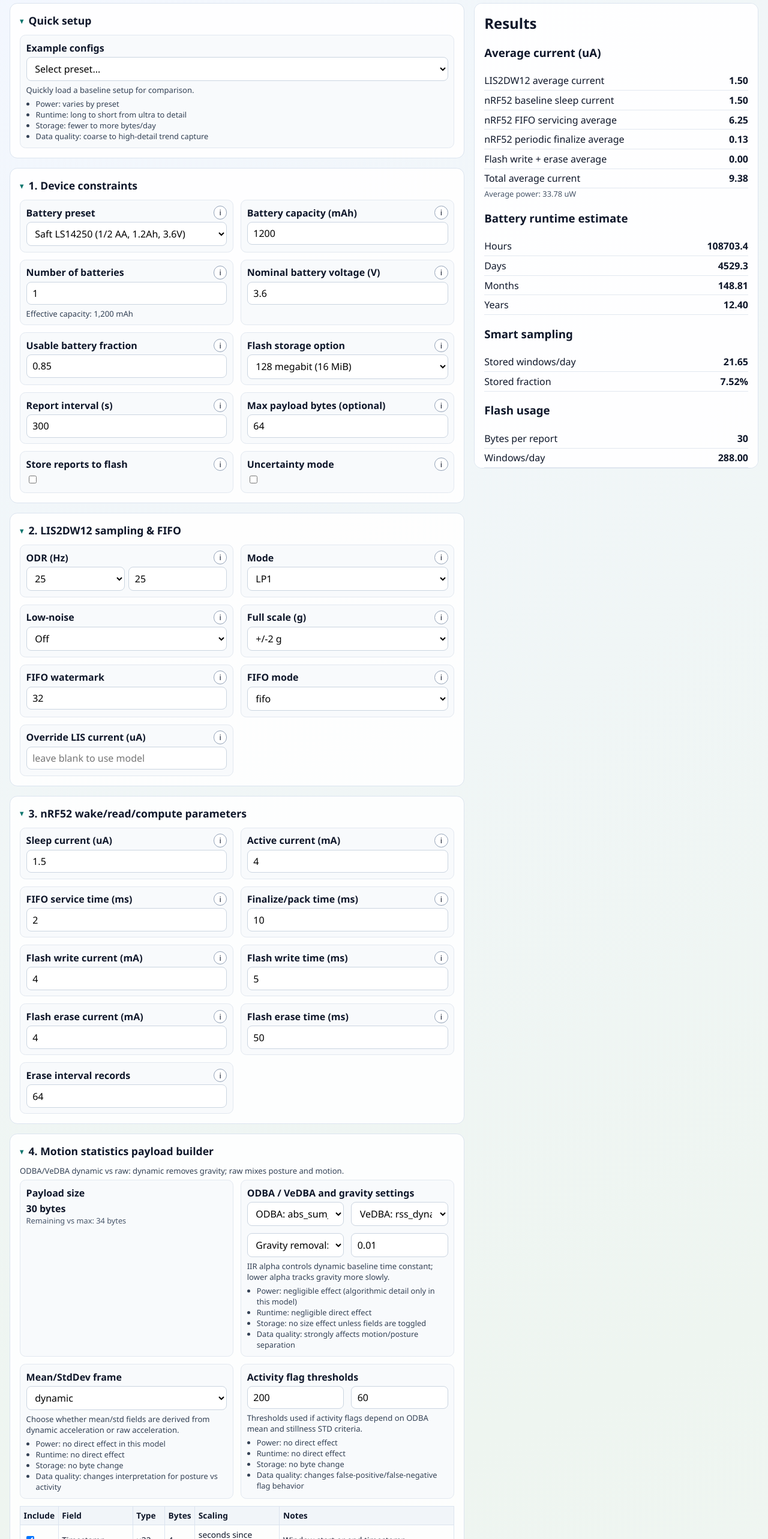
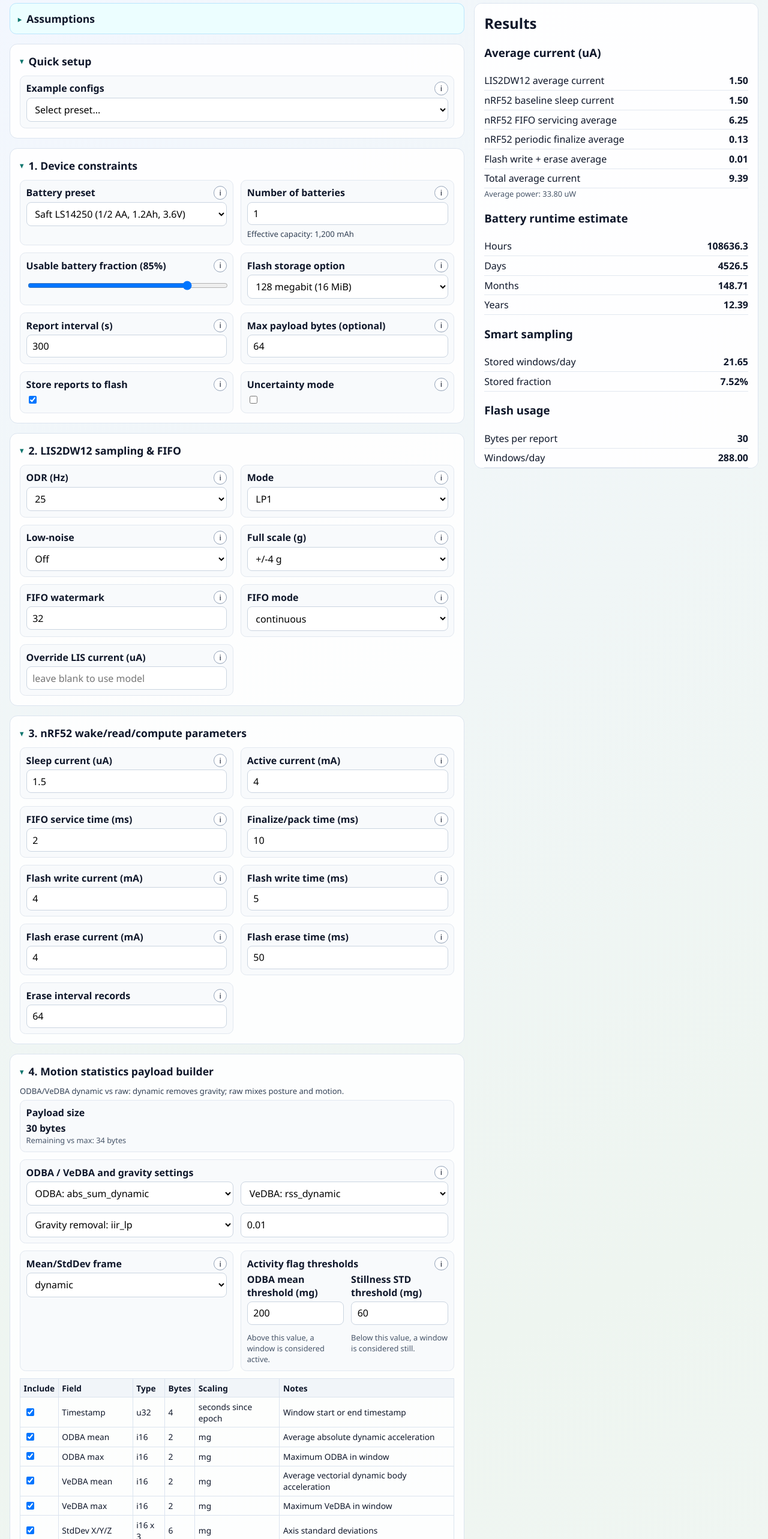
Before and after one commit to SmartParksOrg/opencollar-acc-calculator, a React (Vite) app: page / in a window 1280 px wide. Shown: the part 120-2686 px from the top of the page at 60% size. Built offline with nearby package versions, Linux system fonts and the light colour scheme.

Commit message:
Visual updates

```diff
--- a/src/components/ConfigPanel/DeviceConstraintsSection.tsx
+++ b/src/components/ConfigPanel/DeviceConstraintsSection.tsx
@@ -12,12 +12,13 @@ export function DeviceConstraintsSection({ config, onChange }: Props): JSX.Eleme
     path(next);
     onChange(next);
   };
-  const selectedBatteryPreset =
-    BATTERY_PRESETS.find(
+  const selectedBatteryPreset = config.battery.preset_id
+    ?? BATTERY_PRESETS.find(
       (preset) =>
         preset.capacity_mAh === config.battery.capacity_mAh &&
         preset.nominal_V === config.battery.nominal_V
-    )?.id ?? "custom";
+    )?.id
+    ?? "custom";
   const selectedFlashBytes = FLASH_OPTIONS.some((option) => option.bytes === config.storage.flash_bytes_available)
     ? config.storage.flash_bytes_available
     : FLASH_OPTIONS[0].bytes;
@@ -44,8 +45,11 @@ export function DeviceConstraintsSection({ config, onChange }: Props): JSX.Eleme
               patch((c) => {
                 const preset = BATTERY_PRESETS.find((item) => item.id === e.target.value);
                 if (preset) {
+                  c.battery.preset_id = preset.id;
                   c.battery.capacity_mAh = preset.capacity_mAh;
                   c.battery.nominal_V = preset.nominal_V;
+                } else {
+                  c.battery.preset_id = "custom";
                 }
               })
             }
@@ -59,6 +63,7 @@ export function DeviceConstraintsSection({ config, onChange }: Props): JSX.Eleme
           </select>
         </FieldCard>
 
+        {selectedBatteryPreset === "custom" ? (
           <FieldCard
             label="Battery capacity (mAh)"
             help="Nominal per-cell battery capacity. Runtime uses capacity x number of cells x usable fraction."
@@ -73,9 +78,13 @@ export function DeviceConstraintsSection({ config, onChange }: Props): JSX.Eleme
               type="number"
               min={1}
               value={config.battery.capacity_mAh}
-            onChange={(e) => patch((c) => { c.battery.capacity_mAh = Number(e.target.value); })}
+              onChange={(e) => patch((c) => {
+                c.battery.preset_id = "custom";
+                c.battery.capacity_mAh = Number(e.target.value);
+              })}
             />
           </FieldCard>
+        ) : null}
 
         <FieldCard
           label="Number of batteries"
@@ -99,6 +108,7 @@ export function DeviceConstraintsSection({ config, onChange }: Props): JSX.Eleme
           </p>
         </FieldCard>
 
+        {selectedBatteryPreset === "custom" ? (
           <FieldCard
             label="Nominal battery voltage (V)"
             help="Used for the optional energy view (average power in uW)."
@@ -114,12 +124,16 @@ export function DeviceConstraintsSection({ config, onChange }: Props): JSX.Eleme
               step="0.1"
               min={1}
               value={config.battery.nominal_V}
-            onChange={(e) => patch((c) => { c.battery.nominal_V = Number(e.target.value); })}
+              onChange={(e) => patch((c) => {
+                c.battery.preset_id = "custom";
+                c.battery.nominal_V = Number(e.target.value);
+              })}
             />
           </FieldCard>
+        ) : null}
 
         <FieldCard
-          label="Usable battery fraction"
+          label={`Usable battery fraction (${(config.battery.usable_fraction * 100).toFixed(0)}%)`}
           help="Accounts for cutoff voltage, temperature, battery aging, and conservative reserve."
           impacts={[
             "No current impact",
@@ -129,12 +143,12 @@ export function DeviceConstraintsSection({ config, onChange }: Props): JSX.Eleme
           ]}
         >
           <input
-            type="number"
-            step="0.01"
-            min={0.1}
-            max={1}
-            value={config.battery.usable_fraction}
-            onChange={(e) => patch((c) => { c.battery.usable_fraction = Number(e.target.value); })}
+            type="range"
+            min={10}
+            max={100}
+            step={1}
+            value={Math.round(config.battery.usable_fraction * 100)}
+            onChange={(e) => patch((c) => { c.battery.usable_fraction = Number(e.target.value) / 100; })}
           />
         </FieldCard>
 
--- a/src/components/ConfigPanel/ExampleConfigSelect.tsx
+++ b/src/components/ConfigPanel/ExampleConfigSelect.tsx
@@ -1,4 +1,5 @@
 import type { AppConfig } from "../../models/config";
+import { FieldCard } from "./FieldCard";
 
 type Props = {
   onApply: (config: AppConfig) => void;
@@ -15,6 +16,7 @@ export function ExampleConfigSelect({ onApply, current }: Props): JSX.Element {
 
     if (preset === "ultra") {
       c.lis.odr_hz = 12.5;
+      c.lis.odr_source = "preset";
       c.lis.fifo_watermark = 32;
       c.payload.included_fields = ["timestamp_u32", "odba_mean_i16", "sample_count_u16", "activity_flags_u8"];
       c.report.interval_seconds = 300;
@@ -22,6 +24,7 @@ export function ExampleConfigSelect({ onApply, current }: Props): JSX.Element {
 
     if (preset === "balanced") {
       c.lis.odr_hz = 25;
+      c.lis.odr_source = "preset";
       c.lis.fifo_watermark = 32;
       c.payload.included_fields = [
         "timestamp_u32",
@@ -37,6 +40,7 @@ export function ExampleConfigSelect({ onApply, current }: Props): JSX.Element {
 
     if (preset === "detail") {
       c.lis.odr_hz = 100;
+      c.lis.odr_source = "preset";
       c.lis.fifo_watermark = 16;
       c.payload.included_fields = [
         "timestamp_u32",
@@ -58,8 +62,16 @@ export function ExampleConfigSelect({ onApply, current }: Props): JSX.Element {
   };
 
   return (
-    <div className="field">
-      <label>Example configs</label>
+    <FieldCard
+      label="Example configs"
+      help="Quickly load a baseline setup for comparison."
+      impacts={[
+        "Varies by preset",
+        "Long to short from ultra to detail",
+        "Fewer to more bytes/day",
+        "Coarse to high-detail trend capture"
+      ]}
+    >
       <select defaultValue="" onChange={(e) => apply(e.target.value)}>
         <option value="" disabled>
           Select preset...
@@ -68,13 +80,6 @@ export function ExampleConfigSelect({ onApply, current }: Props): JSX.Element {
         <option value="balanced">Balanced</option>
         <option value="detail">High detail</option>
       </select>
-      <p className="help">Quickly load a baseline setup for comparison.</p>
-      <ul className="impact">
-        <li>Power: varies by preset</li>
-        <li>Runtime: long to short from ultra to detail</li>
-        <li>Storage: fewer to more bytes/day</li>
-        <li>Data quality: coarse to high-detail trend capture</li>
-      </ul>
-    </div>
+    </FieldCard>
   );
 }
--- a/src/components/ConfigPanel/LisSection.tsx
+++ b/src/components/ConfigPanel/LisSection.tsx
@@ -14,7 +14,7 @@ export function LisSection({ config, onChange }: Props): JSX.Element {
     onChange(next);
   };
 
-  const usingCustomOdr = !ODR_CHOICES.includes(config.lis.odr_hz);
+  const usingCustomOdr = config.lis.odr_source === "custom" || !ODR_CHOICES.includes(config.lis.odr_hz);
 
   return (
     <section className="section card collapsible">
@@ -38,7 +38,10 @@ export function LisSection({ config, onChange }: Props): JSX.Element {
               onChange={(e) => {
                 const v = e.target.value;
                 patch((c) => {
-                  if (v !== "custom") {
+                  if (v === "custom") {
+                    c.lis.odr_source = "custom";
+                  } else {
+                    c.lis.odr_source = "preset";
                     c.lis.odr_hz = Number(v);
                   }
                 });
@@ -51,13 +54,18 @@ export function LisSection({ config, onChange }: Props): JSX.Element {
               ))}
               <option value="custom">Custom</option>
             </select>
+            {usingCustomOdr ? (
               <input
                 type="number"
                 step="0.1"
                 min={0.1}
                 value={config.lis.odr_hz}
-              onChange={(e) => patch((c) => { c.lis.odr_hz = Number(e.target.value); })}
+                onChange={(e) => patch((c) => {
+                  c.lis.odr_source = "custom";
+                  c.lis.odr_hz = Number(e.target.value);
+                })}
               />
+            ) : null}
           </div>
         </FieldCard>
 
--- a/src/components/ConfigPanel/PayloadBuilderSection.tsx
+++ b/src/components/ConfigPanel/PayloadBuilderSection.tsx
@@ -1,5 +1,6 @@
 import type { AppConfig, StatField } from "../../models/config";
 import { getFieldDef } from "../../calcs/payload";
+import { FieldCard } from "./FieldCard";
 
 type Props = {
   config: AppConfig;
@@ -61,14 +62,23 @@ export function PayloadBuilderSection({ config, payloadBytes, onChange }: Props)
           </p>
 
           <div className="grid-2" style={{ marginBottom: "0.75rem" }}>
-        <div className="field">
+        <div className="field" style={{ gridColumn: "1 / -1" }}>
           <label>Payload size</label>
           <div><strong>{payloadBytes} bytes</strong></div>
           {max > 0 ? <div className="small">Remaining vs max: {remaining} bytes</div> : <div className="small">No max payload cap set</div>}
         </div>
 
-        <div className="field">
-          <label>ODBA / VeDBA and gravity settings</label>
+        <div style={{ gridColumn: "1 / -1" }}>
+          <FieldCard
+            label="ODBA / VeDBA and gravity settings"
+            help="ODBA/VeDBA dynamic vs raw: dynamic removes gravity; raw mixes posture and motion. IIR alpha controls dynamic baseline time constant; lower alpha tracks gravity more slowly."
+            impacts={[
+              "Negligible effect (algorithmic detail only in this model)",
+              "Negligible direct effect",
+              "No size effect unless fields are toggled",
+              "Strongly affects motion/posture separation"
+            ]}
+          >
             <div className="grid-2">
               <select
                 value={config.payload.odba_definition}
@@ -101,17 +111,19 @@ export function PayloadBuilderSection({ config, payloadBytes, onChange }: Props)
                 onChange={(e) => patch((c) => { c.payload.iir_alpha = Number(e.target.value); })}
               />
             </div>
-          <p className="help">IIR alpha controls dynamic baseline time constant; lower alpha tracks gravity more slowly.</p>
-          <ul className="impact">
-            <li>Power: negligible effect (algorithmic detail only in this model)</li>
-            <li>Runtime: negligible direct effect</li>
-            <li>Storage: no size effect unless fields are toggled</li>
-            <li>Data quality: strongly affects motion/posture separation</li>
-          </ul>
+          </FieldCard>
         </div>
 
-        <div className="field">
-          <label>Mean/StdDev frame</label>
+        <FieldCard
+          label="Mean/StdDev frame"
+          help="Choose whether mean/std fields are derived from dynamic acceleration or raw acceleration."
+          impacts={[
+            "No direct effect in this model",
+            "No direct effect",
+            "No byte change",
+            "Changes interpretation for posture vs activity"
+          ]}
+        >
           <select
             value={config.payload.mean_std_frame}
             onChange={(e) => patch((c) => { c.payload.mean_std_frame = e.target.value as AppConfig["payload"]["mean_std_frame"]; })}
@@ -119,39 +131,41 @@ export function PayloadBuilderSection({ config, payloadBytes, onChange }: Props)
             <option value="dynamic">dynamic</option>
             <option value="raw">raw</option>
           </select>
-          <p className="help">Choose whether mean/std fields are derived from dynamic acceleration or raw acceleration.</p>
-          <ul className="impact">
-            <li>Power: no direct effect in this model</li>
-            <li>Runtime: no direct effect</li>
-            <li>Storage: no byte change</li>
-            <li>Data quality: changes interpretation for posture vs activity</li>
-          </ul>
-        </div>
+        </FieldCard>
 
-        <div className="field">
-          <label>Activity flag thresholds</label>
+        <FieldCard
+          label="Activity flag thresholds"
+          help="Thresholds used if activity flags depend on ODBA mean and stillness STD criteria."
+          impacts={[
+            "No direct effect",
+            "No direct effect",
+            "No byte change",
+            "Changes false-positive/false-negative flag behavior"
+          ]}
+        >
           <div className="grid-2">
+            <div>
+              <label>ODBA mean threshold (mg)</label>
               <input
                 type="number"
                 min={0}
                 value={config.payload.activity_thresholds.odba_mean_mg}
                 onChange={(e) => patch((c) => { c.payload.activity_thresholds.odba_mean_mg = Number(e.target.value); })}
               />
+              <p className="small" style={{ marginBottom: 0 }}>Above this value, a window is considered active.</p>
+            </div>
+            <div>
+              <label>Stillness STD threshold (mg)</label>
               <input
                 type="number"
                 min={0}
                 value={config.payload.activity_thresholds.stillness_std_mg}
                 onChange={(e) => patch((c) => { c.payload.activity_thresholds.stillness_std_mg = Number(e.target.value); })}
               />
+              <p className="small" style={{ marginBottom: 0 }}>Below this value, a window is considered still.</p>
             </div>
-          <p className="help">Thresholds used if activity flags depend on ODBA mean and stillness STD criteria.</p>
-          <ul className="impact">
-            <li>Power: no direct effect</li>
-            <li>Runtime: no direct effect</li>
-            <li>Storage: no byte change</li>
-            <li>Data quality: changes false-positive/false-negative flag behavior</li>
-          </ul>
           </div>
+        </FieldCard>
       </div>
 
           <table className="table">
--- a/src/components/ConfigPanel/SmartSamplingSection.tsx
+++ b/src/components/ConfigPanel/SmartSamplingSection.tsx
@@ -159,9 +159,17 @@ export function SmartSamplingSection({ config, onChange }: Props): JSX.Element {
         </FieldCard>
           </div>
 
-          <div className="field" style={{ marginTop: "0.75rem" }}>
-        <label>Threshold mode</label>
-        <p className="help">What is this? Sets whether thresholds are disabled, fixed in mg, or auto percentile based.</p>
+          <div style={{ marginTop: "0.75rem" }}>
+            <FieldCard
+              label="Threshold mode"
+              help="What is this? Sets whether thresholds are disabled, fixed in mg, or auto percentile based."
+              impacts={[
+                "Off can increase flash write current by storing all windows",
+                "Better filtering usually improves runtime through lower flash duty",
+                "Auto and manual can reduce bytes/day relative to off",
+                "Auto adapts across species using calibration percentiles"
+              ]}
+            >
               <div className="button-row">
                 <label><input
                   type="radio"
@@ -182,12 +190,7 @@ export function SmartSamplingSection({ config, onChange }: Props): JSX.Element {
                   onChange={() => patch((c) => { c.smartSampling.threshold_mode = "manual"; })}
                 /> Manual (mg)</label>
               </div>
-        <ul className="impact">
-          <li>Power: Off can increase flash write current by storing all windows.</li>
-          <li>Runtime: Better filtering usually improves runtime through lower flash duty.</li>
-          <li>Storage: Auto and manual can reduce bytes/day relative to off.</li>
-          <li>Data quality: Auto adapts across species using calibration percentiles.</li>
-        </ul>
+            </FieldCard>
           </div>
 
           {showAuto ? (
--- a/src/components/PayloadPreview/PayloadPreview.tsx
+++ b/src/components/PayloadPreview/PayloadPreview.tsx
@@ -8,12 +8,14 @@ type Props = {
 export function PayloadPreview({ config }: Props): JSX.Element {
   const layout = buildPayloadLayout(config.payload.included_fields);
   const example = buildExamplePayload(config.payload.included_fields, config);
+  const payloadBytes = layout.reduce((sum, row) => sum + row.field.bytes, 0);
 
   return (
     <section className="card collapsible" style={{ marginTop: "1rem" }}>
       <details open>
         <summary><span className="section-title">Payload preview</span></summary>
         <div className="collapsible-content">
+          <p className="small"><strong>Payload size:</strong> {payloadBytes} bytes</p>
           <table className="table">
         <thead>
           <tr>
--- a/src/models/config.ts
+++ b/src/models/config.ts
@@ -1,4 +1,5 @@
 export type Battery = {
+  preset_id?: string;
   capacity_mAh: number;
   nominal_V: number;
   usable_fraction: number;
@@ -15,6 +16,7 @@ export type Lis2dw12Fs = 2 | 4 | 8 | 16;
 
 export type Lis2dw12Config = {
   odr_hz: number;
+  odr_source?: "preset" | "custom";
   mode: Lis2dw12Mode;
   noise: Lis2dw12Noise;
   fs_g: Lis2dw12Fs;
@@ -214,7 +216,7 @@ export const BATTERY_PRESETS: BatteryPreset[] = [
   },
   {
     id: "samsung_inr18650_35e",
-    label: "Samsung INR18650-35E (Li-ion 18650, 3.4Ah, 3.6V)",
+    label: "Li-ion 18650 (3.4Ah, 3.6V)",
     capacity_mAh: 3400,
     nominal_V: 3.6
   }
@@ -237,6 +239,7 @@ export const FLASH_OPTIONS: FlashOption[] = [
 
 export const defaultConfig: AppConfig = {
   battery: {
+    preset_id: BATTERY_PRESETS[0].id,
     capacity_mAh: BATTERY_PRESETS[0].capacity_mAh,
     nominal_V: BATTERY_PRESETS[0].nominal_V,
     usable_fraction: 0.85,
@@ -247,11 +250,12 @@ export const defaultConfig: AppConfig = {
   },
   lis: {
     odr_hz: 25,
+    odr_source: "preset",
     mode: "LP1",
     noise: "low_noise_off",
-    fs_g: 2,
+    fs_g: 4,
     fifo_watermark: 32,
-    fifo_mode: "fifo"
+    fifo_mode: "continuous"
   },
   nrf52: {
     sleep_current_uA: 1.5,
@@ -260,7 +264,7 @@ export const defaultConfig: AppConfig = {
     finalize_time_ms: 10
   },
   flash: {
-    enabled: false,
+    enabled: true,
     write_current_mA: 4,
     write_time_ms: 5,
     erase_current_mA: 4,
@@ -269,7 +273,7 @@ export const defaultConfig: AppConfig = {
   },
   report: {
     interval_seconds: 300,
-    store_to_flash: false
+    store_to_flash: true
   },
   payload: {
     included_fields: DEFAULT_FIELDS,
--- a/src/pages/HomePage.tsx
+++ b/src/pages/HomePage.tsx
@@ -71,7 +71,28 @@ export function HomePage({ config, setConfig, onCopyConfig, onShareLink }: Props
 
       <div className="layout">
         <main>
-          <section className="card collapsible" style={{ marginBottom: "1rem" }}>
+          <section className="assumptions collapsible">
+            <details>
+              <summary><span className="section-title">Assumptions</span></summary>
+              <div className="collapsible-content">
+                <ul>
+                  <li>nRF sleep 1.5 uA, active 4 mA, FIFO service 2 ms, finalize 10 ms.</li>
+                  <li>Battery presets include Saft LS series and Li-ion 18650; runtime uses per-cell capacity x cell count x usable fraction.</li>
+                  <li>Cell count assumes identical cells in parallel (capacity scales linearly, nominal voltage unchanged).</li>
+                  <li>Flash options: 128 megabit (16 MiB) or 256 megabit (32 MiB).</li>
+                  <li>Store to flash is enabled by default.</li>
+                  <li>LIS2DW12 LP1 low-noise-off anchor table with linear interpolation between ODR points.</li>
+                  <li>Default LIS settings: ODR 25 Hz, full-scale +/-4 g, FIFO watermark 32, FIFO mode continuous.</li>
+                  <li>FIFO depth fixed at 32 samples.</li>
+                  <li>Default report interval: 300 s (5 minutes).</li>
+                  <li>Smart sampling filters stored windows only; accelerometer sampling/FIFO behavior is unchanged.</li>
+                  <li>Default Smart Sampling mode is auto percentile with baseline trickle enabled.</li>
+                </ul>
+              </div>
+            </details>
+          </section>
+
+          <section className="card collapsible">
             <details open>
               <summary><span className="section-title">Quick setup</span></summary>
               <div className="collapsible-content">
@@ -92,23 +113,6 @@ export function HomePage({ config, setConfig, onCopyConfig, onShareLink }: Props
           <PayloadBuilderSection config={config} payloadBytes={payloadBytes} onChange={setConfig} />
           <SmartSamplingSection config={config} onChange={setConfig} />
           <PayloadPreview config={config} />
-
-          <section className="assumptions collapsible">
-            <details>
-              <summary><span className="section-title">Assumptions</span></summary>
-              <div className="collapsible-content">
-                <ul>
-                  <li>nRF sleep 1.5 uA, active 4 mA, FIFO service 2 ms, finalize 10 ms.</li>
-                  <li>Default battery preset: Saft LS14250 (1/2 AA), 1 cell, 1.2Ah, 3.6V nominal.</li>
-                  <li>Flash options: 128 megabit (16 MiB) or 256 megabit (32 MiB).</li>
-                  <li>LIS2DW12 LP1 low-noise-off anchor table with linear interpolation between ODR points.</li>
-                  <li>FIFO depth fixed at 32 samples.</li>
-                  <li>Default report interval: 300 s (5 minutes).</li>
-                  <li>Smart sampling filters stored windows only; accelerometer sampling/FIFO behavior is unchanged.</li>
-                </ul>
-              </div>
-            </details>
-          </section>
         </main>
 
         <ResultsPanel
--- a/src/styles.css
+++ b/src/styles.css
@@ -114,6 +114,10 @@ button.secondary {
 }
 
 .section + .section {
+  margin-top: 1rem;
+}
+
+.layout main > * + * {
   margin-top: 1rem;
 }
 
@@ -272,7 +276,6 @@ button.secondary {
 }
 
 .assumptions {
-  margin-top: 1rem;
   padding: 0.8rem;
   background: #ecfeff;
   border: 1px solid #bae6fd;
```
Lines whose indentation alone changed are shown as unchanged.
